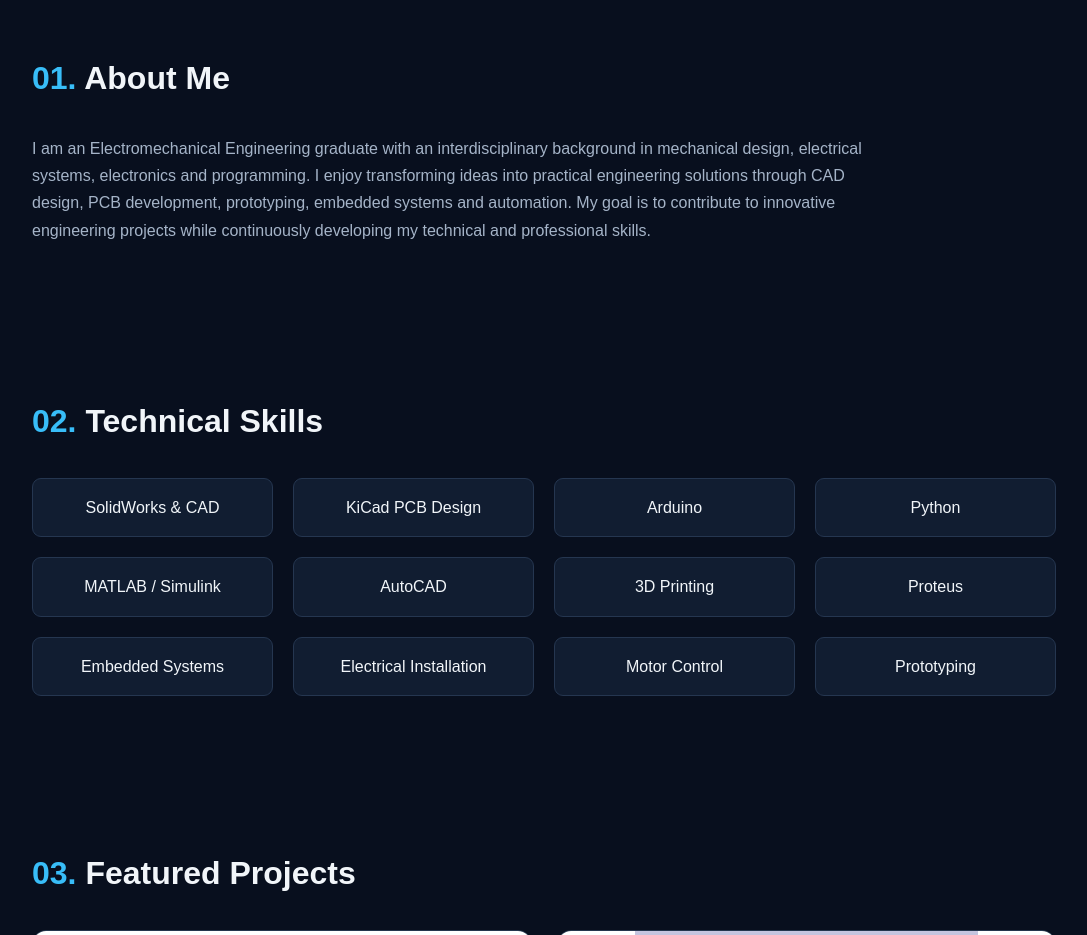
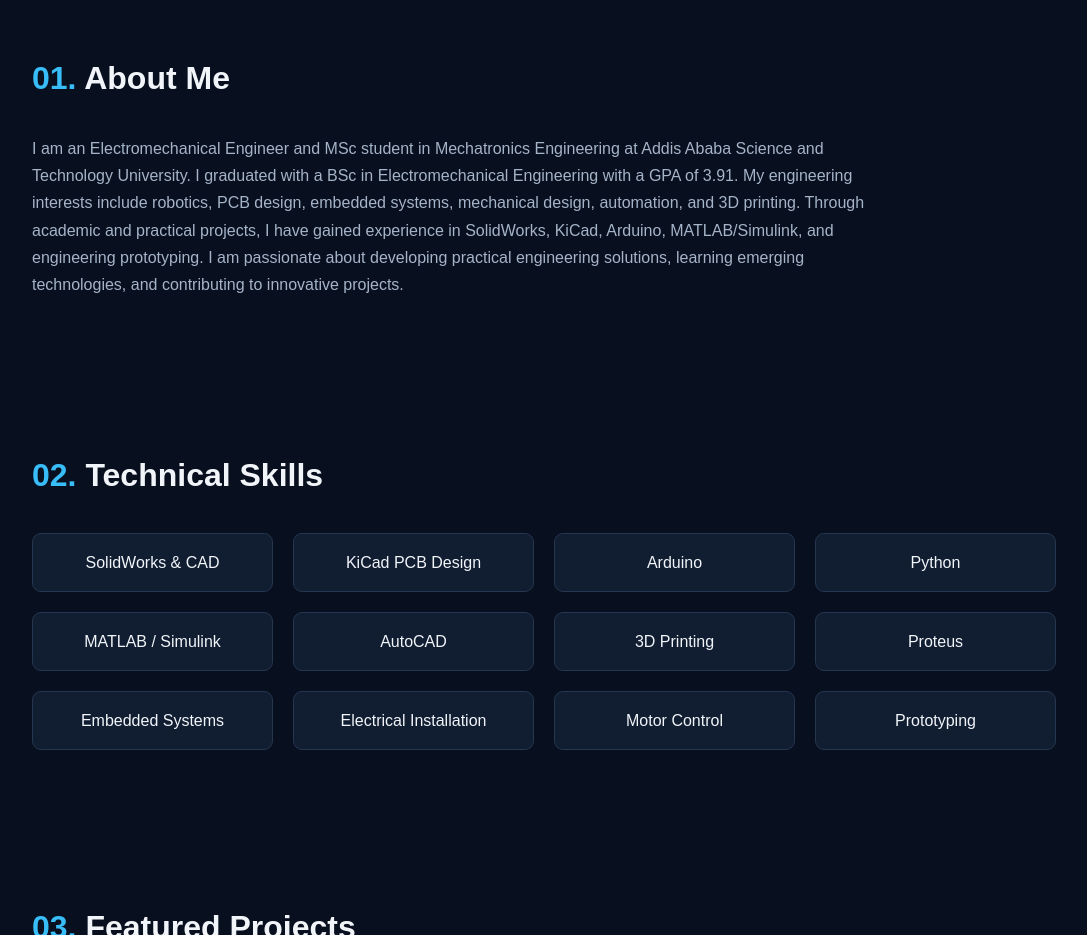
Before and after one commit to workneh-alemu/engineering-portfolio, a plain HTML site: page index.html in a window 1280 px wide. Shown: the part 820-1755 px from the top of the page, without its empty margins (96-1183 px from the left). Drawn offline with Linux system fonts and the light colour scheme.

Commit message:
Update index.html

```diff
--- a/index.html
+++ b/index.html
@@ -322,17 +322,11 @@ footer {
 <section id="about">
   <h2 class="section-title"><span>01.</span> About Me</h2>
   <p class="about-text">
-    I am an Electromechanical Engineering graduate with an
-    interdisciplinary background in mechanical design,
-    electrical systems, electronics and programming.
+    I am an Electromechanical Engineer and MSc student in Mechatronics Engineering at Addis Ababa Science and Technology University. I graduated with a BSc in Electromechanical Engineering with a GPA of 3.91.
 
-    I enjoy transforming ideas into practical engineering
-    solutions through CAD design, PCB development,
-    prototyping, embedded systems and automation.
+My engineering interests include robotics, PCB design, embedded systems, mechanical design, automation, and 3D printing. Through academic and practical projects, I have gained experience in SolidWorks, KiCad, Arduino, MATLAB/Simulink, and engineering prototyping.
 
-    My goal is to contribute to innovative engineering
-    projects while continuously developing my technical
-    and professional skills.
+I am passionate about developing practical engineering solutions, learning emerging technologies, and contributing to innovative projects.
   </p>
 </section>
 
```
